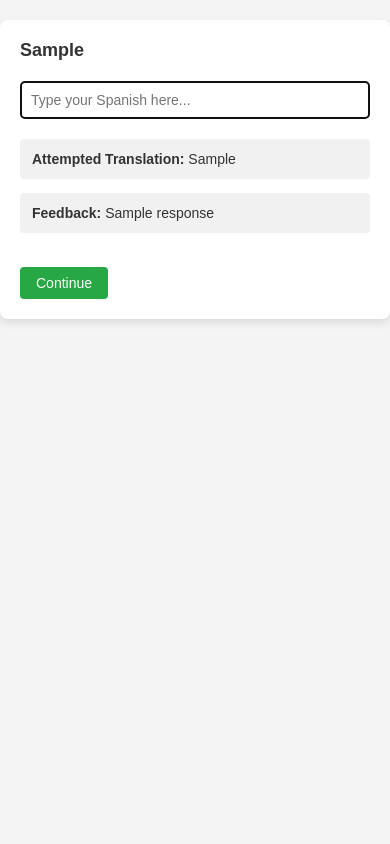
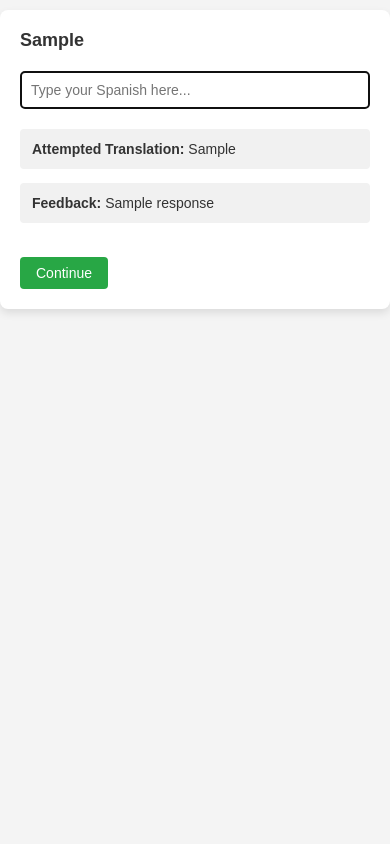
Before and after one commit to pandichef/fabulari, a Django app: template main/templates/prompt.html in a window 390 px wide. Run offline with Django 4.2, Linux system fonts and the light colour scheme; the template is opened without the code that fills it: most values are stand-ins (such as "Sample title", 1, 10 or a date in 2020).

Commit message:
phone responsiveness

```diff
--- a/main/templates/prompt.html
+++ b/main/templates/prompt.html
@@ -10,10 +10,8 @@
             margin: 0;
             padding: 0;
             display: flex;
-            justify-content: center;
-            align-items: flex-start;
-            height: 100vh;
-            padding: 0;
+            flex-direction: column;
+            align-items: center;
         }
         .container {
             background: #fff;
@@ -23,10 +21,15 @@
             width: 100%;
             max-width: 900px;
             box-sizing: border-box;
-            margin: 20px auto;
+            margin-top: 10px; /* Small gap at the top */
+        }
+        h1 {
+            font-size: 24px;
+            margin: 0 0 20px;
         }
         form {
             margin-bottom: 20px;
+            width: 100%;
         }
         input[type="text"] {
             width: 100%;
@@ -51,10 +54,6 @@
         }
         .continue-button:hover {
             background-color: #218838;
-        }
-        h1 {
-            font-size: 24px;
-            margin: 0 0 20px;
         }
         p {
             background-color: #f1f1f1;
@@ -100,12 +99,10 @@
 <body>
     <div class="container">
         <h1>{{ english_sentence }}</h1>
-
         <form method="post">
             {% csrf_token %}
             <input type="text" name="prompt" placeholder="Type your Spanish here..." autofocus>
         </form>
-
         {% if response %}
             <p><strong>Attempted Translation:</strong> {{ attempted_translation }}</p>
             <p><strong>Feedback:</strong> {{ response }}</p>
```
